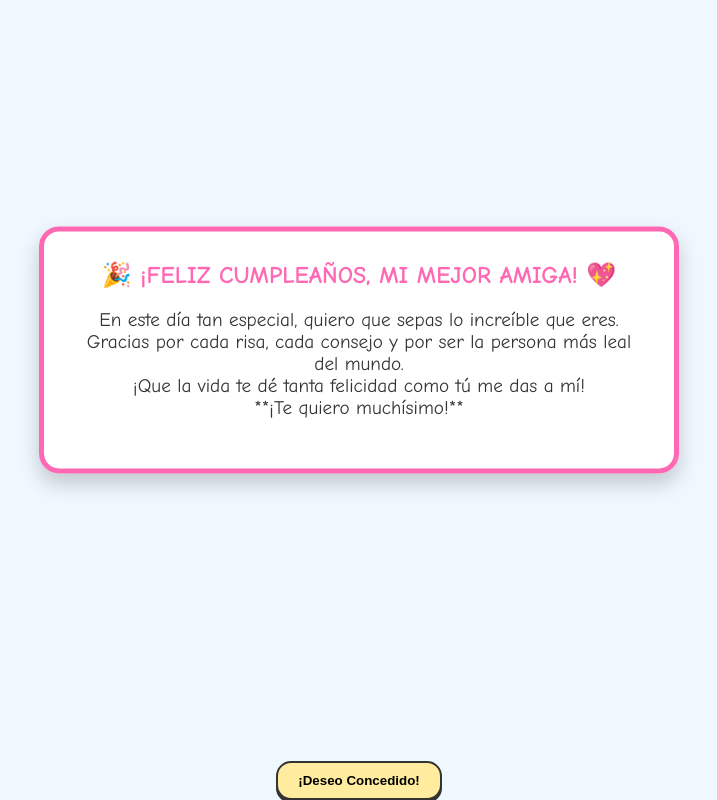
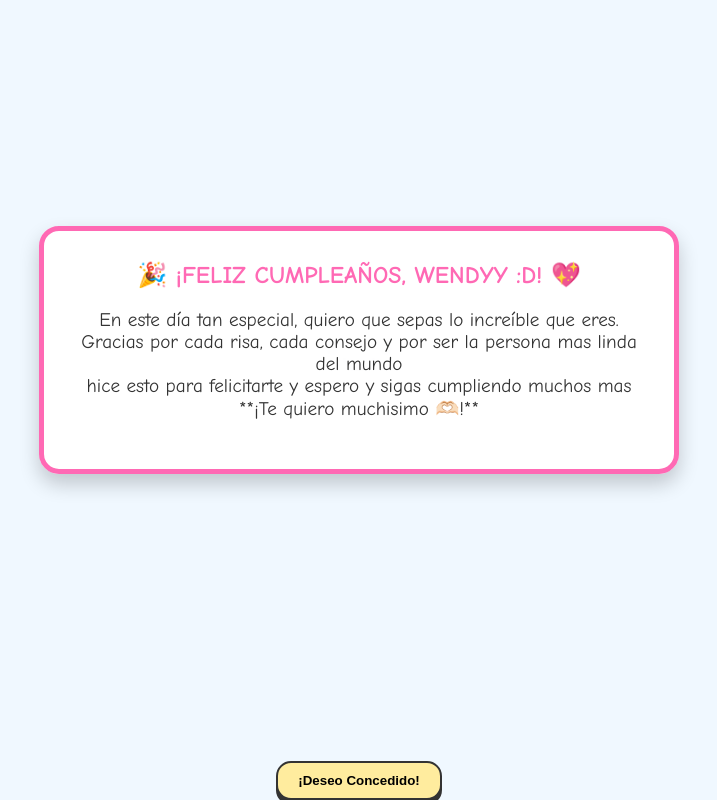
Before and after one commit to rgaga20-boop/Carta, a plain HTML site: page index.html in a window 1280 px wide. Both pictures are taken after a click on the button "¡Pide un Deseo!". Shown: the part 50-850 px from the top of the page, without its empty margins (281-998 px from the left). Drawn offline with Linux system fonts and the light colour scheme.

Commit message:
Update index.html

```diff
--- a/index.html
+++ b/index.html
@@ -3,7 +3,7 @@
 <head>
     <meta charset="UTF-8">
     <meta name="viewport" content="width=device-width, initial-scale=1.0">
-    <title>Pastel Kawaii Interactivo para mi Mejor Amiga</title>
+    <title>Pastel De cumpleaños, Para wendys</title>
     <style>
         /* 🌸 Variables Kawaii y Animaciones (Mantenidas) */
         :root {
@@ -75,7 +75,7 @@
             display: flex;
             flex-direction: column;
             align-items: center;
-            transition: transform 0.5s; /* Para el efecto de "sorpresa" o "alegría" al apagarse */
+            transition: transform 0.5s;
         }
 
         .eye {
@@ -168,7 +168,7 @@
             border-radius: 50% 50% 50% 50% / 60% 60% 40% 40%;
             box-shadow: 0 0 10px 5px var(--flame-glow);
             animation: flicker 0.5s infinite alternate;
-            transition: opacity 0.3s; /* Para que se apague suavemente */
+            transition: opacity 0.3s;
         }
 
         /* Clase para apagar las velas */
@@ -190,9 +190,10 @@
             100% { transform: translateX(-50%) scaleY(1.1); box-shadow: 0 0 12px 6px var(--flame-glow); }
         }
 
-        /* 📢 Botón */
+        /* 📢 Botón - ¡CAMBIOS AQUÍ! */
         .birthday-button {
             position: absolute;
+            /* CAMBIO: Mayor elevación - Aumentamos la sombra (5px en lugar de 3px) */
             bottom: -50px;
             padding: 10px 20px;
             border: 2px solid var(--eye);
@@ -200,16 +201,17 @@
             cursor: pointer;
             border-radius: 15px;
             font-weight: bold;
-            box-shadow: 0 3px 0 var(--eye);
+            box-shadow: 0 5px 0 var(--eye); /* CAMBIO: 5px de sombra vertical */
             transition: transform 0.1s;
         }
 
         .birthday-button:active {
-            transform: translateY(3px);
+            /* CAMBIO: Mayor elevación - Hacemos que se hunda más (5px en lugar de 3px) */
+            transform: translateY(5px);
             box-shadow: none;
         }
 
-        /* 💌 Mensaje Especial */
+        /* 💌 Mensaje Especial (Mantenido) */
         .message-box {
             position: absolute;
             top: 50%;
@@ -276,12 +278,12 @@
     <button class="birthday-button" id="blowButton">¡Pide un Deseo!</button>
 
     <div class="message-box" id="messageBox">
-        <h2>🎉 ¡FELIZ CUMPLEAÑOS, MI MEJOR AMIGA! 💖</h2>
+        <h2>🎉 ¡FELIZ CUMPLEAÑOS, WENDYY :D! 💖</h2>
         <p>
             En este día tan especial, quiero que sepas lo increíble que eres.<br>
-            Gracias por cada risa, cada consejo y por ser la persona más leal del mundo.<br>
-            ¡Que la vida te dé tanta felicidad como tú me das a mí!<br>
-            **¡Te quiero muchísimo!**
+            Gracias por cada risa, cada consejo y por ser la persona mas linda del mundo<br>
+            hice esto para felicitarte y espero y sigas cumpliendo muchos mas<br>
+            **¡Te quiero muchisimo 🫶🏻!**
         </p>
     </div>
 
@@ -294,7 +296,7 @@
         let hasBlown = false;
 
         blowButton.addEventListener('click', () => {
-            if (hasBlown) return; // Evita hacer clic varias veces
+            if (hasBlown) return;
 
             // 1. Apagar las velas
             flames.forEach(flame => {
@@ -302,19 +304,15 @@
             });
 
             // 2. Mostrar el mensaje
-            // Esconder el pastel temporalmente para que el mensaje sea el foco
             document.getElementById('cake').style.opacity = '0.1';
-
-            // Mostrar la caja de mensaje
             messageBox.classList.add('show');
 
             // 3. Cambiar el texto del botón
             blowButton.textContent = '¡Deseo Concedido!';
 
-            // 4. Animación Kawaii: hacer que el pastel se vea muy feliz/sorprendido (Opcional)
+            // 4. Animación Kawaii
             cakeFace.style.transform = 'translate(-50%, -50%) scale(1.1)';
 
-            // 5. Reproducir un sonido (si pudieras, aquí iría, pero lo simulamos con un texto)
             console.log("Sonido de soplido de vela y aplausos.");
 
             hasBlown = true;
```
